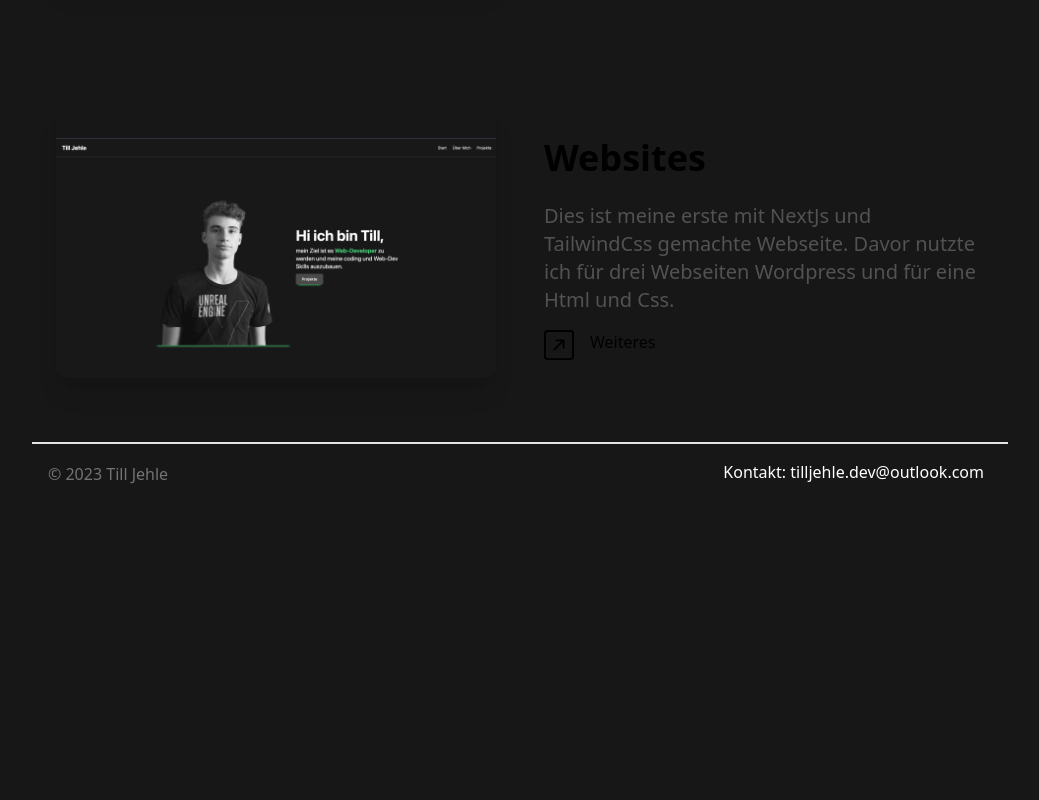
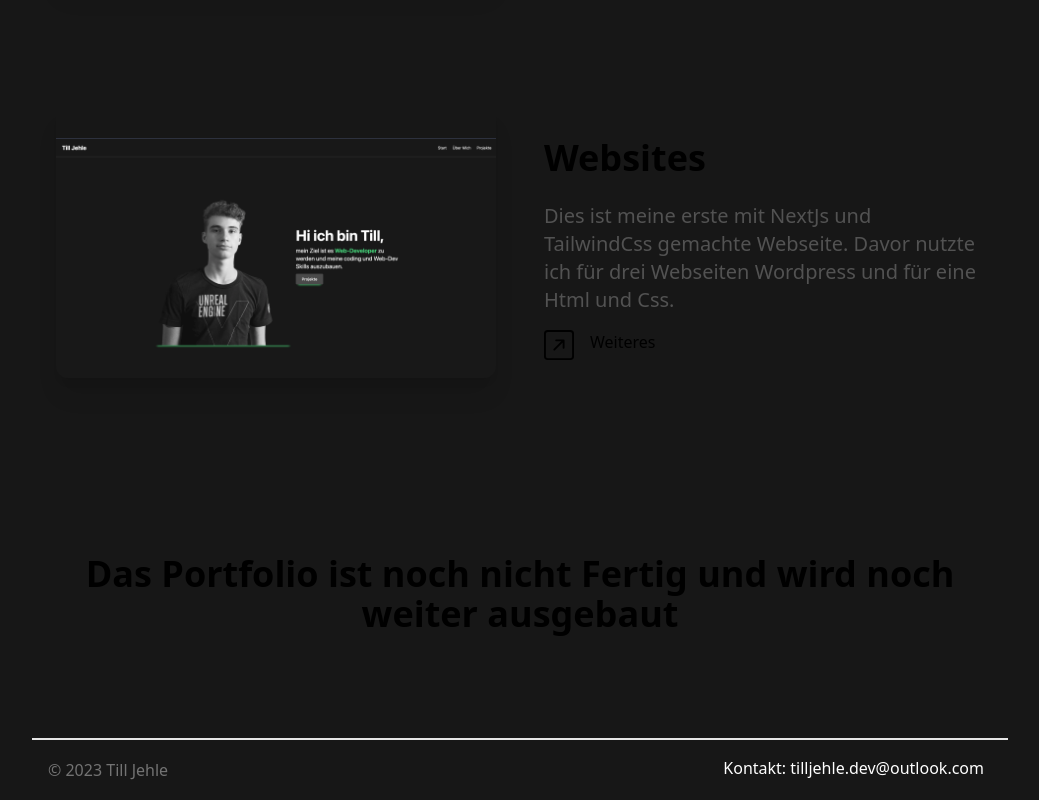
Before and after one commit to Till-Jehle/Final2, a Next.js app: page / in a window 1280 px wide. Shown: the part 2316-3116 px from the top of the page, without its empty margins (120-1159 px from the left). Before the commit the page ends 2820 px from the top, so only its background shows below. Built offline with nearby package versions, Linux system fonts and the light colour scheme.

Commit message:
text bottomline

```diff
--- a/components/ProjectSection.tsx
+++ b/components/ProjectSection.tsx
@@ -67,6 +67,10 @@ const ProjectsSection = () => {
           )
         })}
 
+        <div className="pt-6">
+          <h1 className="my-10 text-center font-bold text-4xl">Das Portfolio ist noch nicht Fertig und wird noch weiter ausgebaut</h1>
+        </div>
+
       </div>
     </section>
   )
```
